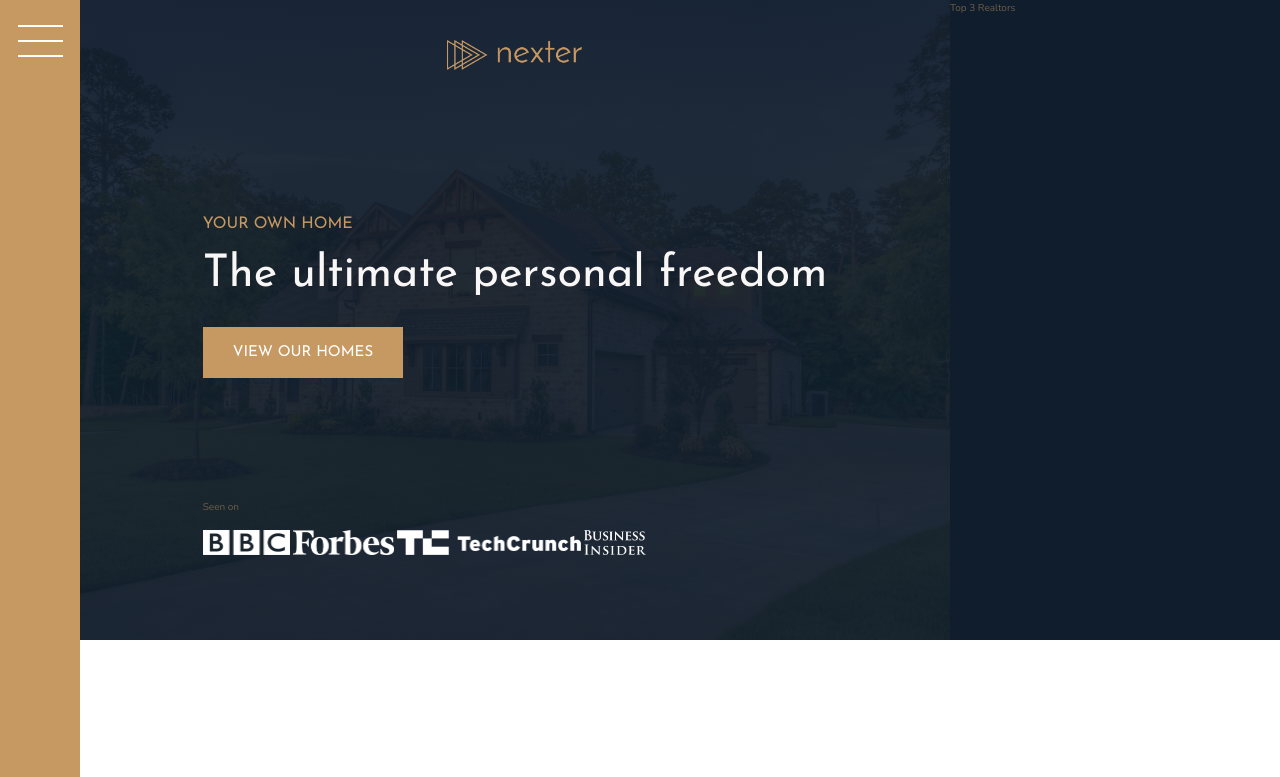
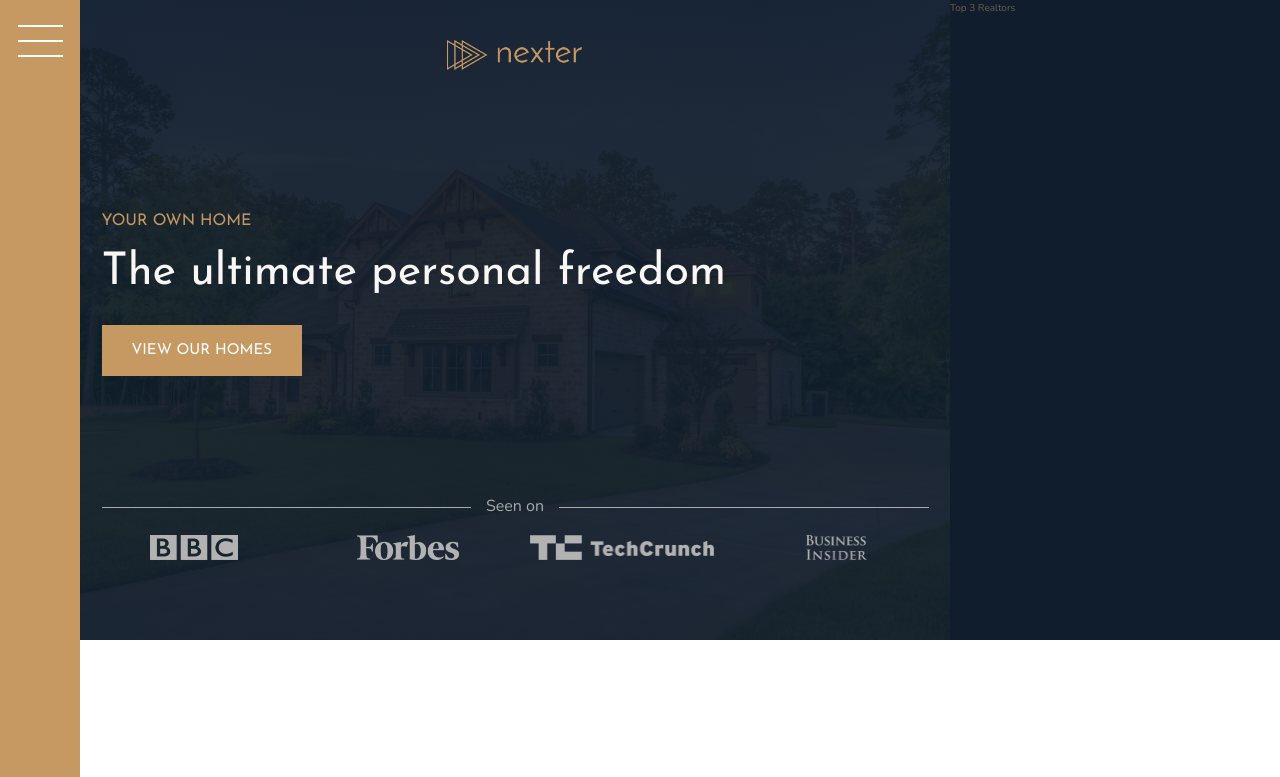
Before and after one commit to auxfuse/nexter, a website: page index.html in a window 1280 px wide. Shown: the top 777 px of the page. Drawn offline with nearby package versions, Linux system fonts and the light colour scheme.

Commit message:
Header layout defined and styled

```diff
--- a/package.json
+++ b/package.json
@@ -17,6 +17,7 @@
   "devDependencies": {
     "autoprefixer": "^7.1.4",
     "concat": "^1.0.3",
+    "live-server": "^1.2.1",
     "node-sass": "^4.5.3",
     "npm-run-all": "^4.1.1",
     "postcss-cli": "^4.1.1"
--- a/sass/_header.scss
+++ b/sass/_header.scss
@@ -24,12 +24,34 @@
     }
 
     &__seenon-text {
+        display: grid;
+        grid-template-columns: 1fr max-content 1fr;
+        grid-column-gap: 1.5rem;
+        align-items: center;
+
+        font-size: 1.6rem;
+        color: $color-grey-light-2;
+
+
+        &::before, &::after {
+            content: '';
+            display: block;
+            height: 1px;
+            background-color: currentColor;
+        }
 
     }
 
     &__seenon-logos {
+        display: grid;
+        grid-template-columns: repeat(4, 1fr);
+        grid-column-gap: 3rem;
+        justify-items: center;
+
+
         img {
             height: 2.5rem;
+            filter: brightness(70%);
         }
     }
 }
```
Also changed, not shown: css/style.css.
